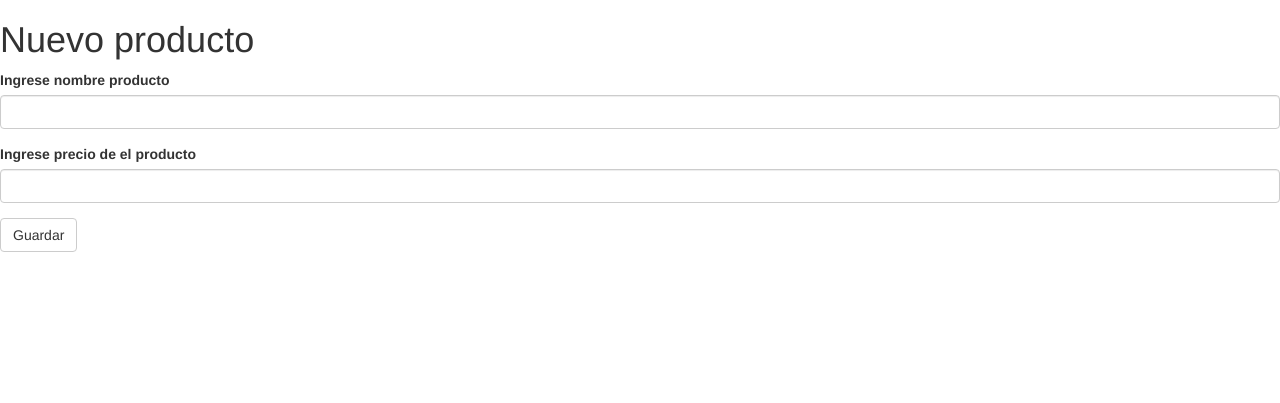
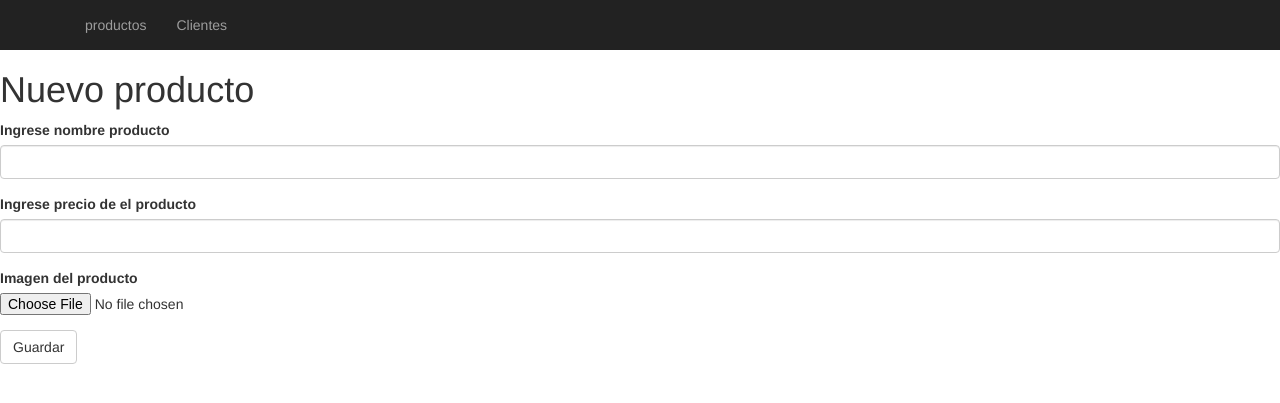
Before and after one commit to daniielaCR/pokemon_Python, a Flask app: page /productos/create in a window 1280 px wide. Shown: the top 403 px of the page. Run offline with Flask 3, Linux system fonts and the light colour scheme; parts of the project's set-up code (start-up, migrations or seed data) failed here and were passed over; some libraries are stand-ins or nearby versions.

Commit message:
el comentario

```diff
--- a/app/__init__.py
+++ b/app/__init__.py
@@ -1,4 +1,4 @@
-from flask import Flask
+from flask import Flask,render_template
 from .config import Config
 from flask_migrate import Migrate, migrate
 from flask_sqlalchemy import SQLAlchemy
@@ -22,3 +22,7 @@ app.register_blueprint(productos)
 
 
 from .models import Cliente,Venta,Producto,Detalle
+
+@app.route('/prueba')
+def prueba():
+    return render_template('base.html')
--- a/app/productos/forms.py
+++ b/app/productos/forms.py
@@ -1,7 +1,14 @@
 from flask_wtf import FlaskForm
 from wtforms import SubmitField,IntegerField,StringField
-
+from wtforms.validators import InputRequired,NumberRange
+from flask_wtf.file import FileField , FileRequired,FileAllowed
 class NewProductForm(FlaskForm):
-    nombre =  StringField("Ingrese nombre producto")
-    precio = IntegerField("Ingrese precio de el  producto")
+    nombre =  StringField("Ingrese nombre producto",validators=[InputRequired(message='Nombre requerido')])
+    precio = IntegerField("Ingrese precio de el  producto",validators=[InputRequired(message='Precio requerido'),NumberRange(message='precio fuera de rango', min=10000, max=100000)])
+    imagen= FileField("Imagen del  producto",
+                      validators=[
+                          FileRequired(message="Se requiere una imagen"),
+                          FileAllowed(["jpg" ,"png"],
+                                      "Solo se acpetan imagenes")
+                      ])
     submit = SubmitField("Guardar")
--- a/app/productos/routes.py
+++ b/app/productos/routes.py
@@ -1,11 +1,23 @@
 from flask import render_template
 from app.productos import productos
+import app
+import os
 from .forms import NewProductForm
 
-
-
-@productos.route('/create')
+@productos.route('/create', methods=['GET','POST'])
 def crear():
+    p = app.models.Producto()
     form = NewProductForm()
+    if form.validate_on_submit():
+        #guardar en base de datos
+        form.populate_obj(p)
+        p.imagen = form.imagen.data.filename
+        app.db.session.add(p)
+        app.db.session.commit()
+        #subir en carpeat de imagenes
+        # campo imagen ( filestorage):
+        archivo= form.imagen.data
+        archivo.save(os.path.abspath(os.getcwd()+"/app/productos/imagenes/"+p.imagen))
+        return "producto registrado"
     return render_template('new.html',
                            form=form)
--- a/app/productos/templates/new.html
+++ b/app/productos/templates/new.html
@@ -1,12 +1,12 @@
-{%  extends 'bootstrap/base.html'%}
+{%  extends 'base.html'%}
 {% import 'bootstrap/wtf.html' as wtf %}
-{%  block head  %}
-    {{ super() }}
 
-{% endblock %}
-{%   block body  %}
+{%   block content  %}
     <h1> Nuevo producto </h1>
-    <form action="" method="post">
+    <form action=""
+    method="post"
+     novalidate
+     enctype="multipart/form-data">
     {{wtf.quick_form(form)}}
     </form>
 {% endblock %}
--- /dev/null
+++ b/app/templates/base.html
@@ -0,0 +1,17 @@
+{%  extends 'bootstrap/base.html'%}
+
+{% block head%}
+    {{super()}}
+{% endblock %}
+
+{%block body%}
+    {%include 'navbar.html'%}
+
+    {%block content%}
+
+
+
+
+
+    {%endblock%}
+{% endblock %}
--- /dev/null
+++ b/app/templates/navbar.html
@@ -0,0 +1,16 @@
+<nav class="nav navbar-inverse">
+    <div class="container">
+        <ul class="nav navbar-nav">
+                <li>
+                    <a href="https://sena.territorio.la/index.php?login=true">
+                        productos
+                    </a>
+                </li>
+                <li>
+                    <a href="https://www.office.com/">
+                        Clientes
+                    </a>
+                </li>
+        </ul>
+    </div>
+</nav>
```
Also changed, not shown: app/productos/imagenes/Captura de pantalla 2023-08-04 155550.png (added), app/productos/imagenes/Captura de pantalla 2023-08-10 152206.png (added).
